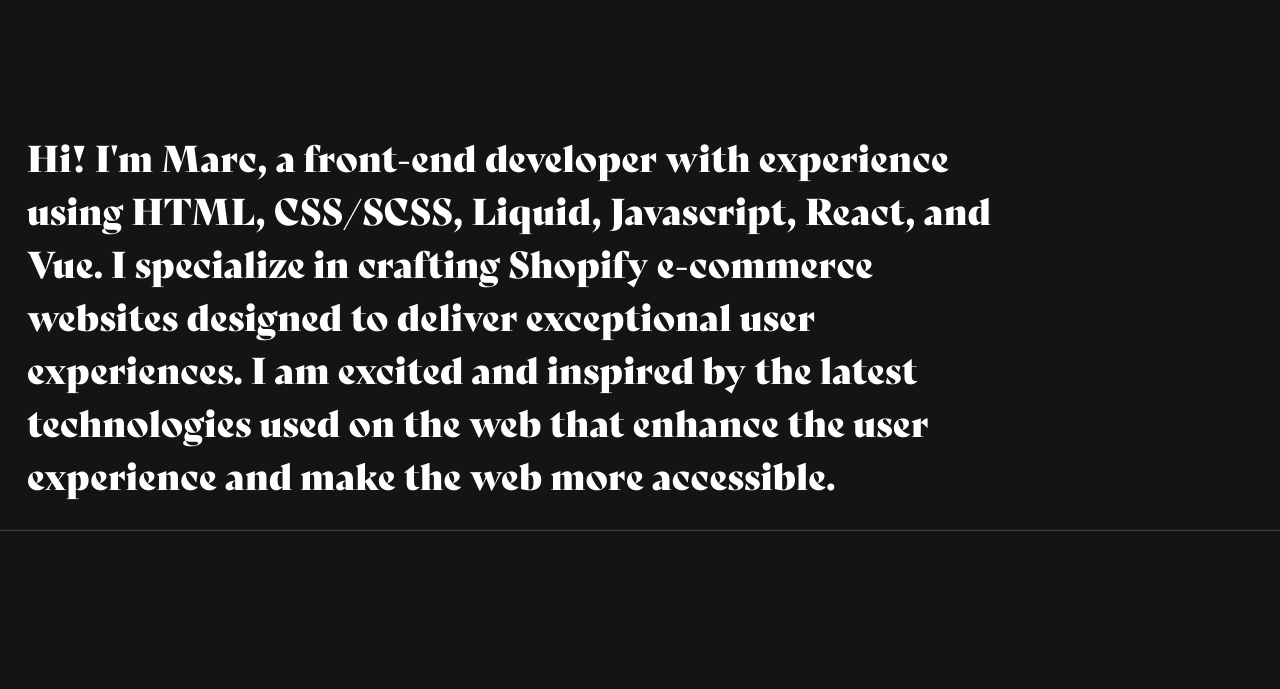
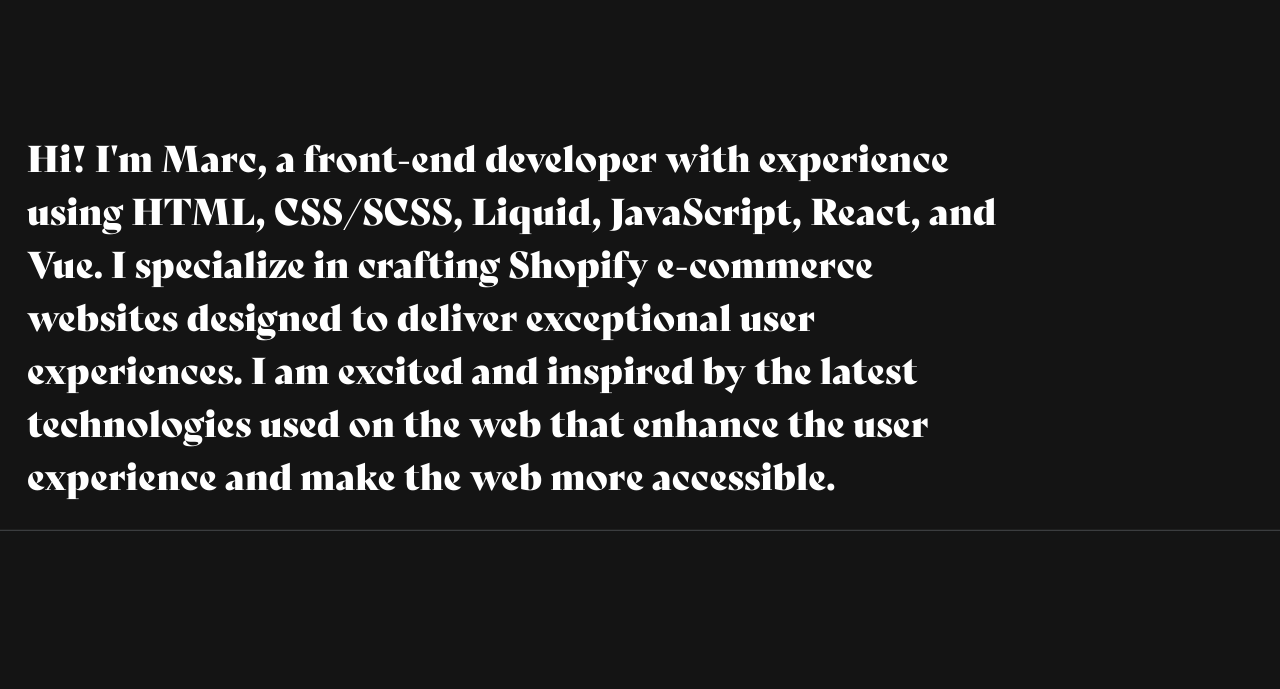
Before and after one commit to marctroj/oct-23-portfolio, a website built with Vite: page index.html in a window 1280 px wide. Shown: the part 55-744 px from the top of the page. Built offline with nearby package versions, Linux system fonts and the light colour scheme; some packages are replaced by stand-ins of ours.

Commit message:
fix text in hero

```diff
--- a/index.html
+++ b/index.html
@@ -15,7 +15,7 @@
 
       <div class="hero container">
         <div class="hero__about">
-          <p class="hero__about-text">Hi! I'm Marc, a front-end developer with experience using HTML, CSS/SCSS, Liquid, Javascript, React, and Vue. I
+          <p class="hero__about-text">Hi! I'm Marc, a front-end developer with experience using HTML, CSS/SCSS, Liquid, JavaScript, React, and Vue. I
             specialize in crafting Shopify e-commerce websites designed to deliver exceptional user experiences. I am excited and
             inspired by the latest technologies used on the web that enhance the user experience and make the web more accessible.
           </p>
```
